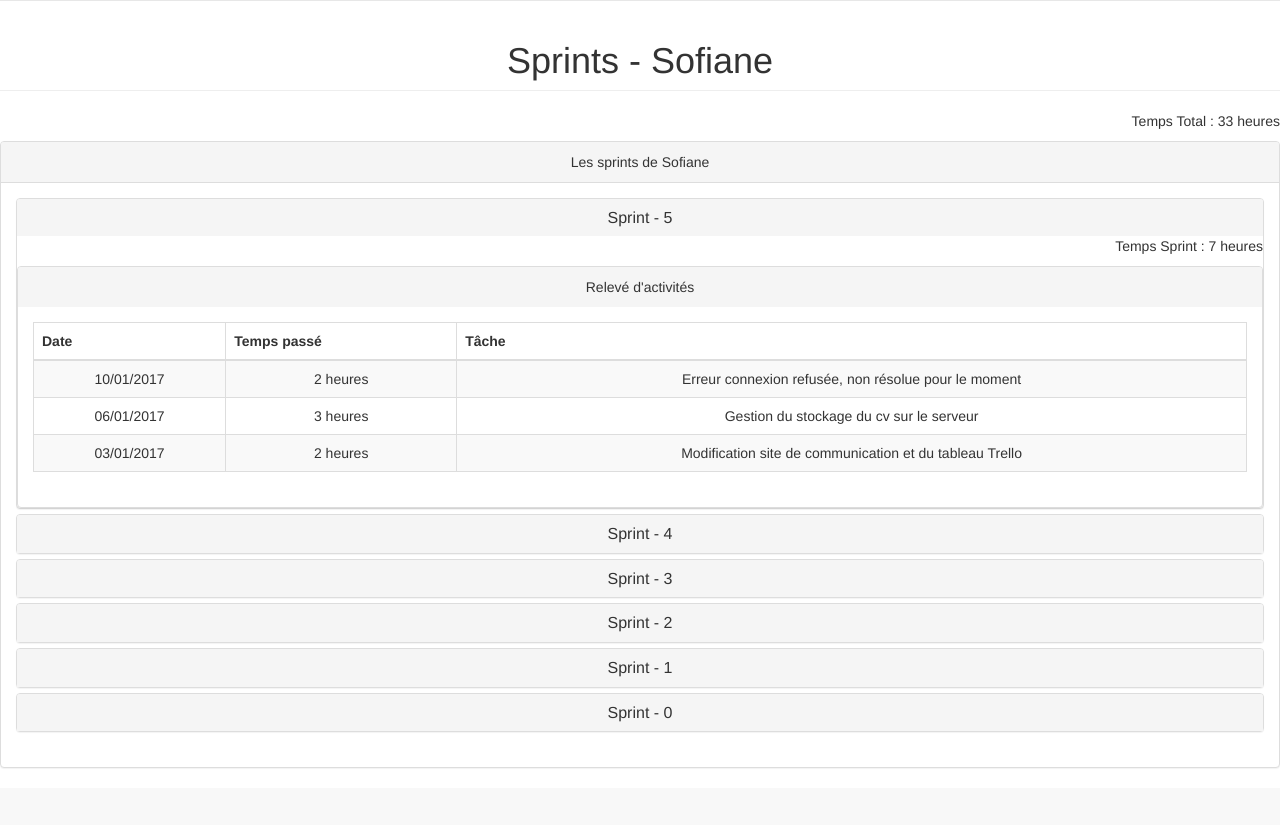
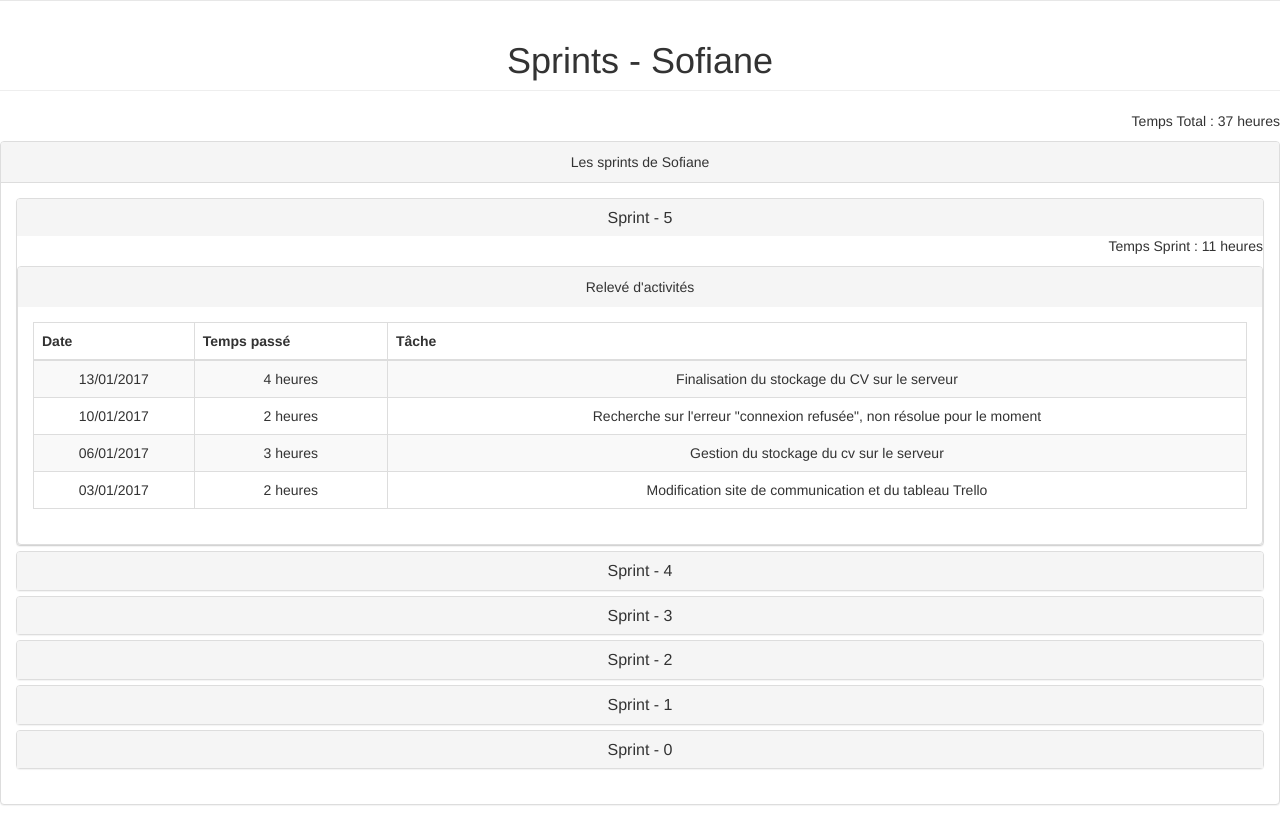
Before and after one commit to ClementDy/siteGLP, a PHP site: page /sprintsSofiane.php in a window 1280 px wide, after a click on "Sprint - 5". Shown: the part 760-1585 px from the top of the page. Before the commit the page ends 1528 px from the top, so only its background shows below. Run offline with PHP 8.4, Linux system fonts and the light colour scheme; the visitor is signed in with stand-in values (Sample User, id 1); some libraries are stand-ins or nearby versions.

Commit message:
modif sprint sofiane

```diff
--- a/pages/sprintsSofiane.php
+++ b/pages/sprintsSofiane.php
@@ -11,7 +11,7 @@
 
                     <div class="row">
                 <div class="col-lg-12">
-                    <p style="text-align:right"> Temps Total : 33 heures</p>
+                    <p style="text-align:right"> Temps Total : 37 heures</p>
                     <div class="panel panel-default">
                         <div class="panel-heading">
                             Les sprints de Sofiane
@@ -29,7 +29,7 @@
                                     </div>
                                     <div id="sprint5" class="panel-collapse collapse">
 
-                                        <p style="text-align:right"> Temps Sprint : 7 heures</p>
+                                        <p style="text-align:right"> Temps Sprint : 11 heures</p>
                                         <div class="panel panel-default">
                                             <div class="panel-heading">
                                                 Relev&eacute; d'activit&eacute;s
@@ -47,9 +47,14 @@
                                                         </thead>
                                                         <tbody>
                                                           <tr>
+                                                            <td>13/01/2017</td>
+                                                            <td>4 heures </td>
+                                                            <td>Finalisation du stockage du CV sur le serveur</td>
+                                                          </tr>
+                                                          <tr>
                                                             <td>10/01/2017</td>
                                                             <td>2 heures </td>
-                                                            <td>Erreur connexion refusée, non résolue pour le moment</td>
+                                                            <td>Recherche sur l'erreur "connexion refusée", non résolue pour le moment</td>
                                                           </tr>
                                                           <tr>
                                                             <td>06/01/2017</td>
@@ -57,10 +62,10 @@
                                                             <td>Gestion du stockage du cv sur le serveur</td>
                                                           </tr>
                                                           <tr>
-                                                                <td>03/01/2017</td>
-                                                                <td>2 heures</td>
-                                                                <td>Modification site de communication et du tableau Trello</td>
-                                                            </tr>
+                                                            <td>03/01/2017</td>
+                                                            <td>2 heures</td>
+                                                            <td>Modification site de communication et du tableau Trello</td>
+                                                          </tr>
                                                           </tbody>
                                                       </table>
                                                   </div>
```
Also changed, not shown: 1 other file.
